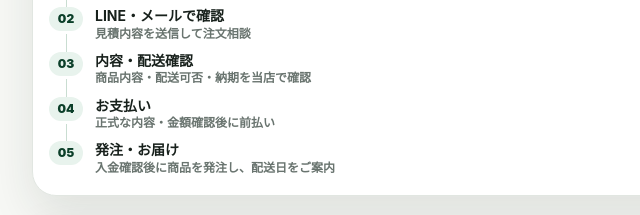
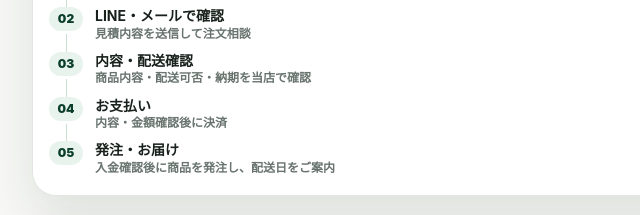
Before and after one commit to xinjiaantian83-prog/american-fence-estimate-tool, a plain HTML site: page index.html in a window 1280 px wide. Shown: the part 3476-3691 px from the top of the page, 116-756 px from the left. Drawn offline with Linux system fonts and the light colour scheme.

Commit message:
Update payment step copy

```diff
--- a/index.html
+++ b/index.html
@@ -150,7 +150,7 @@
           <span>04</span>
           <div>
             <strong>お支払い</strong>
-            <p>正式な内容・金額確認後に前払い</p>
+            <p>内容・金額確認後に決済</p>
           </div>
         </li>
         <li>
```
